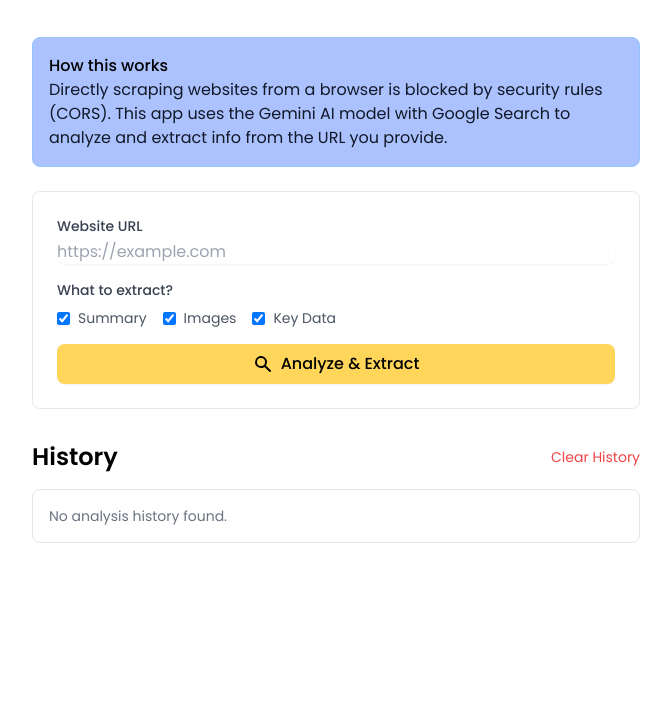
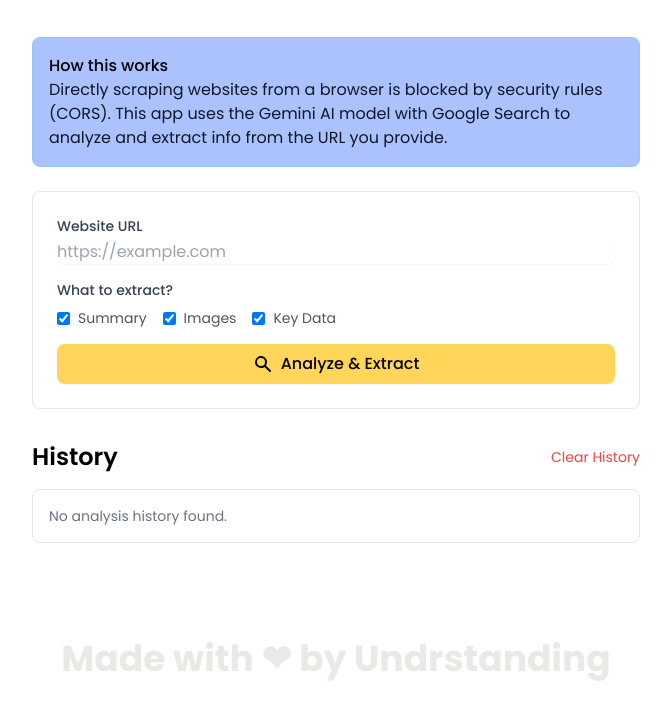
Before and after one commit to Numan-Patil/Arachne, a website: page index.html in a window 1280 px wide. Shown: the part 139-850 px from the top of the page, without its empty margins (304-975 px from the left). Before the commit the page ends 800 px from the top, so only its background shows below. Drawn offline with nearby package versions, Linux system fonts and the light colour scheme.

Commit message:
Logo and Footer Update

```diff
--- a/index.html
+++ b/index.html
@@ -4,6 +4,7 @@
     <meta charset="UTF-8">
     <meta name="viewport" content="width=device-width, initial-scale=1.0">
     <title>Arachne</title>
+    <link rel="icon" type="image/svg+xml" href="logo.svg">
     <!-- Load Tailwind CSS -->
     <script src="https://cdn.tailwindcss.com"></script>
     <!-- Use Poppins font family -->
@@ -215,6 +216,10 @@
         <!-- END: History Section -->
 
     </div>
+
+    <footer class="mt-16 mb-8 text-center">
+        <p class="text-2xl md:text-4xl font-bold text-[#E7EAE5]">Made with &#10084; by Undrstanding</p>
+    </footer>
 
         <script>
         // Global variables for new features
```
